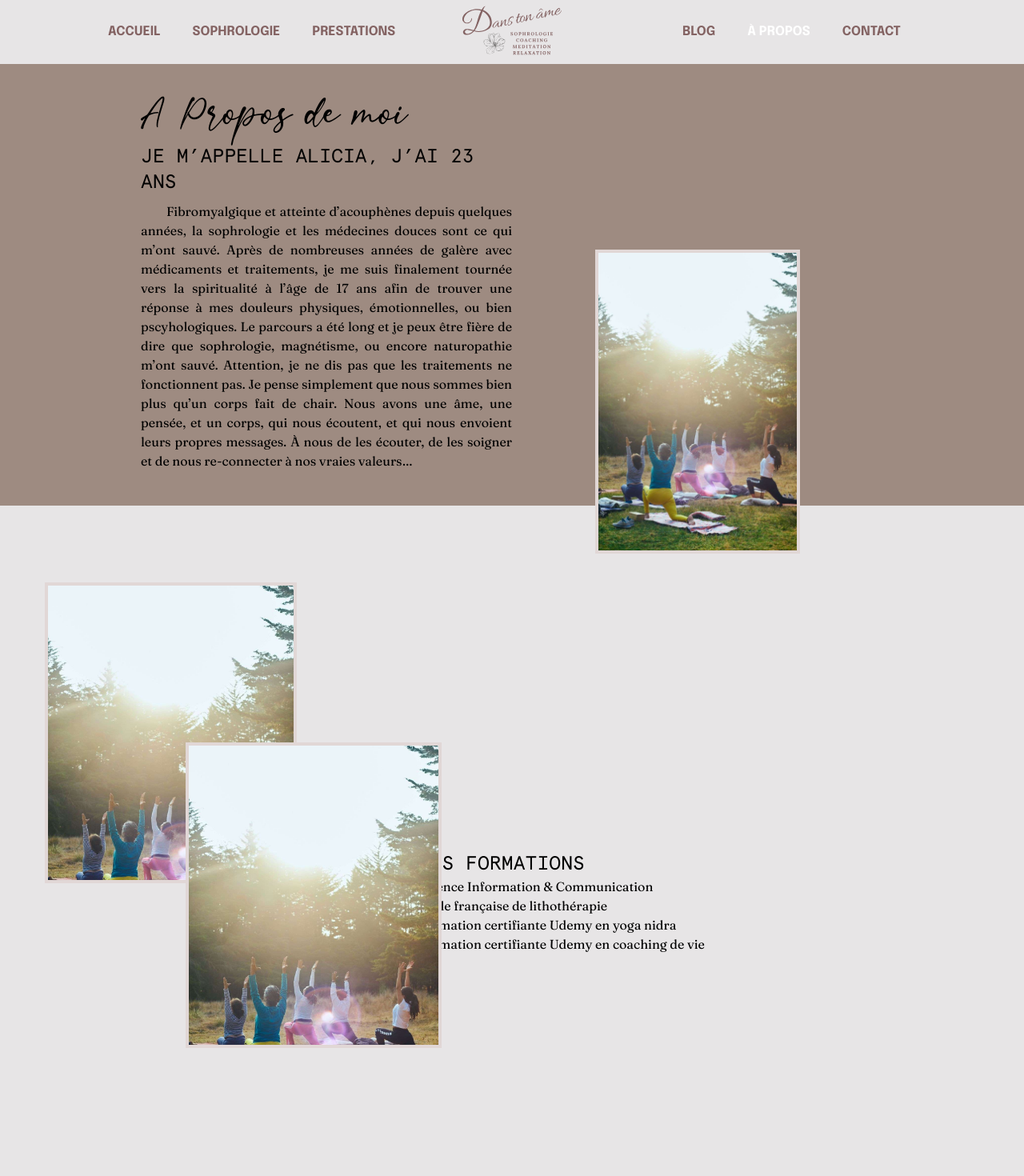
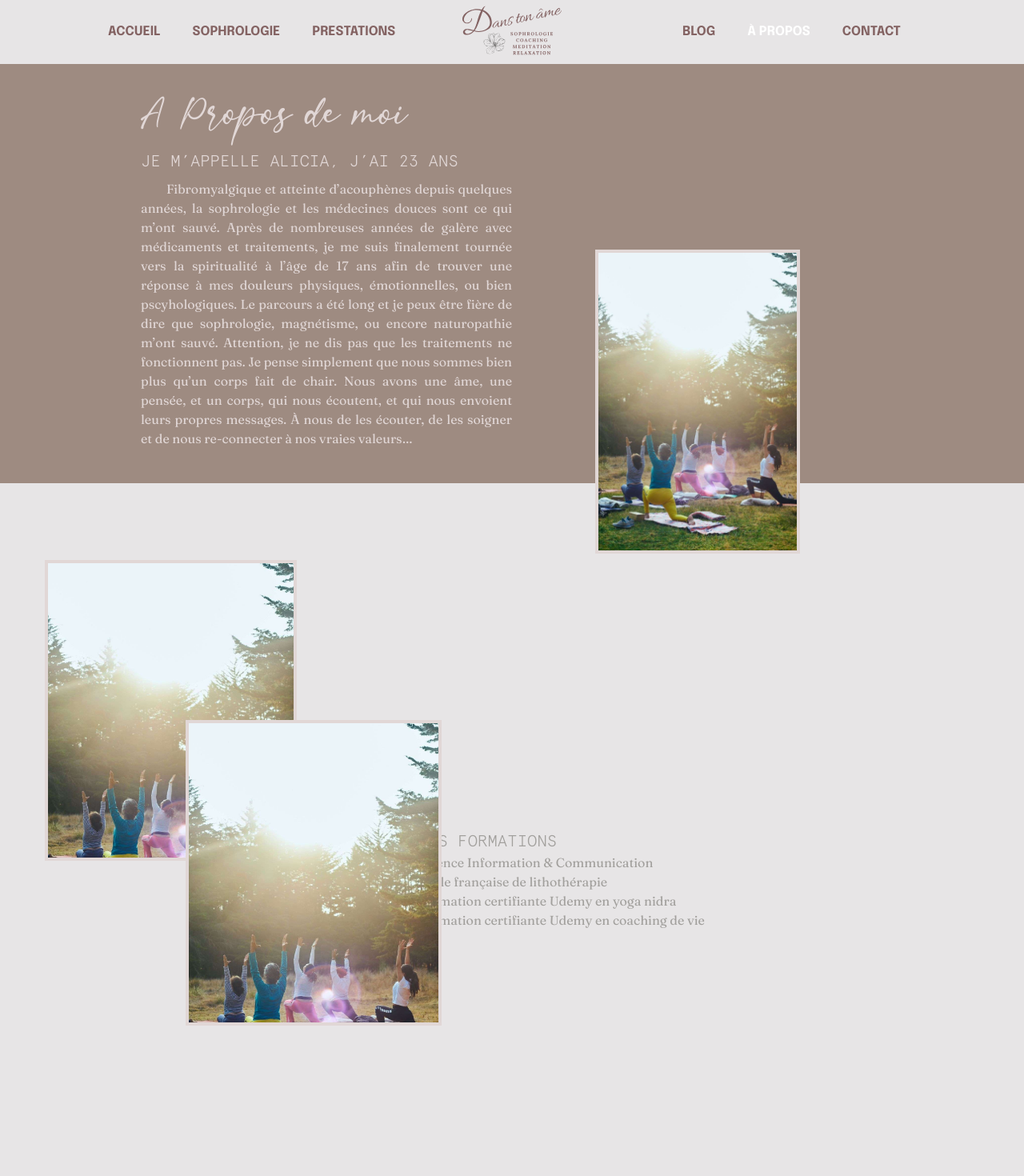
Before and after one commit to Tfregona/Dans_Ton_Ame, a Next.js app: page /about in a window 1280 px wide. Shown: the top 1470 px of the page at 80% size. Built offline with nearby package versions, Linux system fonts and the light colour scheme.

Commit message:
Button for safari

```diff
--- a/pages/about.js
+++ b/pages/about.js
@@ -6,9 +6,9 @@ export default function About() {
     <div>
       <div className="bg-dta_brown">
         <div className="p-6 mb-24 xl:px-44 max-w-7xl mx-auto lg:grid lg:grid-cols-2">
-          <div className="py-5">
-            <h1 className="mb-2 text-5xl font-steinfeld">A Propos de moi</h1>
-            <p className="mb-2 text-2xl font-apercu">
+          <div className="py-5 text-dta_gray">
+            <h1 className="mb-4 text-5xl font-steinfeld">A Propos de moi</h1>
+            <p className="mb-2 text-xl font-light font-apercu">
               JE M’APPELLE ALICIA, J’AI 23 ANS
             </p>
             <p className="indent-8 text-justify">
@@ -70,9 +70,9 @@ export default function About() {
             />
           </div>
         </div>
-        <div className="text-center lg:text-left p-6 lg:px-24 col-span-2 flex items-center justify-center lg:justify-start">
+        <div className="text-center text-dta_graydark lg:text-left p-6 lg:px-24 col-span-2 flex items-center justify-center lg:justify-start">
           <div>
-            <p className="text-2xl font-apercu">MES FORMATIONS</p>
+            <p className="text-xl font-light font-apercu">MES FORMATIONS</p>
             <ul>
               <li>Licence Information & Communication</li>
               <li>École française de lithothérapie</li>
--- a/pages/blog.js
+++ b/pages/blog.js
@@ -17,7 +17,7 @@ export default function Contact() {
             className="px-5 py-2.5 relative rounded group overflow-hidden font-medium bg-white text-dta_brown inline-block"
           >
             <span className="absolute top-0 left-0 flex w-full h-0 mb-0 transition-all duration-200 ease-out transform translate-y-0 bg-dta_pinklight group-hover:h-full opacity-90"></span>
-            <span className="relative group-hover:text-dta_pink flex">
+            <span className="relative group-hover:text-dta_pink flex flex-row">
               Mon Instagram
               <svg
                 className="ml-1 w-4"
--- a/pages/contact.js
+++ b/pages/contact.js
@@ -17,7 +17,7 @@ export default function Contact() {
             className="px-5 py-2.5 relative rounded group overflow-hidden font-medium bg-white text-dta_brown inline-block"
           >
             <span className="absolute top-0 left-0 flex w-full h-0 mb-0 transition-all duration-200 ease-out transform translate-y-0 bg-dta_pinklight group-hover:h-full opacity-90"></span>
-            <span className="relative group-hover:text-dta_pink flex">
+            <span className="relative group-hover:text-dta_pink flex flex-row">
               Mon Instagram
               <svg
                 className="ml-1 w-4"
--- a/pages/sophrology.js
+++ b/pages/sophrology.js
@@ -17,7 +17,7 @@ export default function Sophrology() {
             className="px-5 py-2.5 relative rounded group overflow-hidden font-medium bg-white text-dta_brown inline-block"
           >
             <span className="absolute top-0 left-0 flex w-full h-0 mb-0 transition-all duration-200 ease-out transform translate-y-0 bg-dta_pinklight group-hover:h-full opacity-90"></span>
-            <span className="relative group-hover:text-dta_pink flex">
+            <span className="relative group-hover:text-dta_pink flex flex-row">
               Mon Instagram
               <svg
                 className="ml-1 w-4"
```
